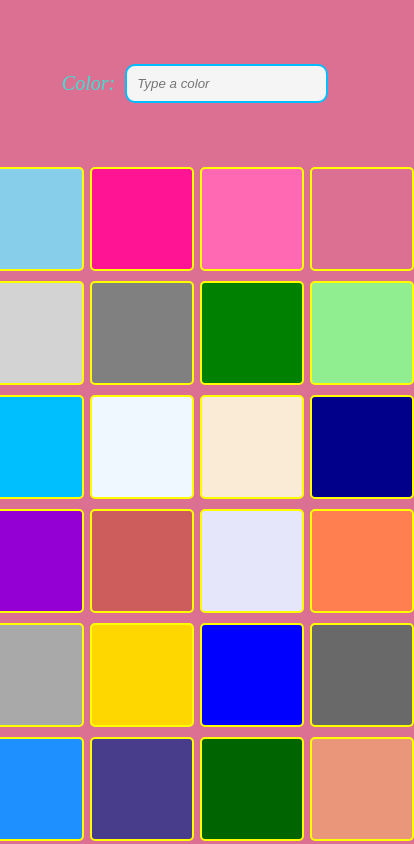
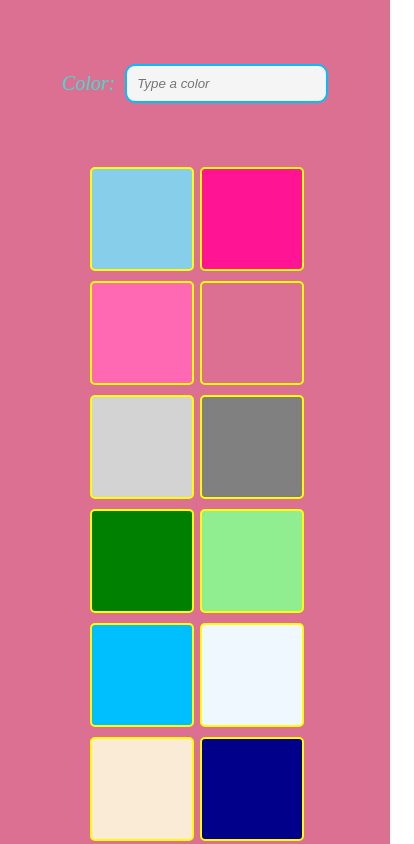
Before and after one commit to Nishita424/color-palette-search, a React (Create React App) app: page / in a window 390 px wide. Shown: the top 844 px of the page, 414 px wide, since content can reach past the window. Built offline with nearby package versions, Linux system fonts and the light colour scheme.

Commit message:
Used other styled components concepts like: 1. Resetting html CSS using createGlobalStyle 2. Using common colors and media queries with ThemeProvider

```diff
--- a/src/App.css
+++ /dev/null
@@ -1,4 +0,0 @@
-* {
-	margin: 0;
-	background-color: palevioletred;
-}
--- a/src/App.js
+++ b/src/App.js
@@ -1,6 +1,5 @@
 import { React, useState } from "react";
 import styled from "styled-components";
-import "./App.css";
 
 const Container = styled.div`
 	display: flex;
@@ -8,7 +7,7 @@ const Container = styled.div`
 	align-items: center;
 	justify-content: space-between;
 	padding: 4rem 0;
-	background: palevioletred;
+	background: ${({ theme }) => theme.colors.mainBackground};
 `;
 
 const Input = styled.div`
@@ -16,14 +15,14 @@ const Input = styled.div`
 	align-items: center;
 	gap: 10px;
 	label {
-		color: turquoise;
+		color: ${({ theme }) => theme.colors.label};
 		font-style: italic;
 		font-size: 20px;
 	}
 	input {
 		margin: auto;
 		padding: 10px;
-		border: 2px solid DEEPSKYBLUE;
+		border: 2px solid ${({ theme }) => theme.colors.inputBorder};
 		border-radius: 10px;
 		color: darkgreen;
 		background-color: whitesmoke;
@@ -39,10 +38,16 @@ const ColorPalette = styled.div`
 				grid-gap: 10px;
 				grid-template-columns: 100px 100px 100px 100px;`
 			: `display: block;`}
+	@media ${({ theme }) => theme.mediaQueries["below-420"]} {
+		grid-template-columns: 100px 100px;
+	}
+	@media ${({ theme }) => theme.mediaQueries.below768} {
+		grid-template-columns: 100px 100px 100px;
+	}
 `;
 
 const ColorBlock = styled.div`
-	border: 2px solid yellow;
+	border: 2px solid ${({ theme }) => theme.colors.blockBorder};
 	border-radius: 5px;
 	height: 100px;
 	width: 100px;
@@ -52,7 +57,7 @@ const ColorBlock = styled.div`
 `;
 
 const NoResults = styled.h2`
-	background: yellow;
+	background: ${({ theme }) => theme.colors.highlighter};
 `;
 
 function App() {
@@ -118,9 +123,7 @@ function App() {
 			<ColorPalette searchResults={colorPalette.length}>
 				{colorPalette.length ? (
 					colorPalette.map((color, index) => {
-						return (
-							<ColorBlock key={index} color={color}></ColorBlock>
-						);
+						return <ColorBlock key={index} color={color} />;
 					})
 				) : (
 					<NoResults>No search results found</NoResults>
--- a/src/index.js
+++ b/src/index.js
@@ -1,10 +1,14 @@
 import React from "react";
 import ReactDOM from "react-dom";
+import { ThemeProvider } from "styled-components";
 import App from "./App";
+import GlobalStyles from "./theme/globalStyles";
+import Theme from "./theme/theme";
 
 ReactDOM.render(
-	<React.StrictMode>
+	<ThemeProvider theme={Theme}>
+		<GlobalStyles />
 		<App />
-	</React.StrictMode>,
+	</ThemeProvider>,
 	document.getElementById("root")
 );
--- /dev/null
+++ b/src/theme/globalStyles.js
@@ -0,0 +1,15 @@
+import { createGlobalStyle } from "styled-components";
+
+// For resetting
+const GlobalStyles = createGlobalStyle`
+    html {
+        height: 100%;
+    }
+    * {
+        margin: 0;
+        padding: 0;
+        ${"" /* background-color: palevioletred; */}
+    }
+`;
+
+export default GlobalStyles;
--- /dev/null
+++ b/src/theme/theme.js
@@ -0,0 +1,14 @@
+const Theme = {
+	colors: {
+		label: "turquoise",
+		mainBackground: "palevioletred",
+		highlighter: "yellow",
+		blockBorder: "yellow",
+		inputBorder: "deepskyblue",
+	},
+	mediaQueries: {
+		"below-420": `only screen and (max-width: 420px)`,
+		below768: `only screen and (min-width: 421px) and (max-width: 768px)`,
+	},
+};
+export default Theme;
```
